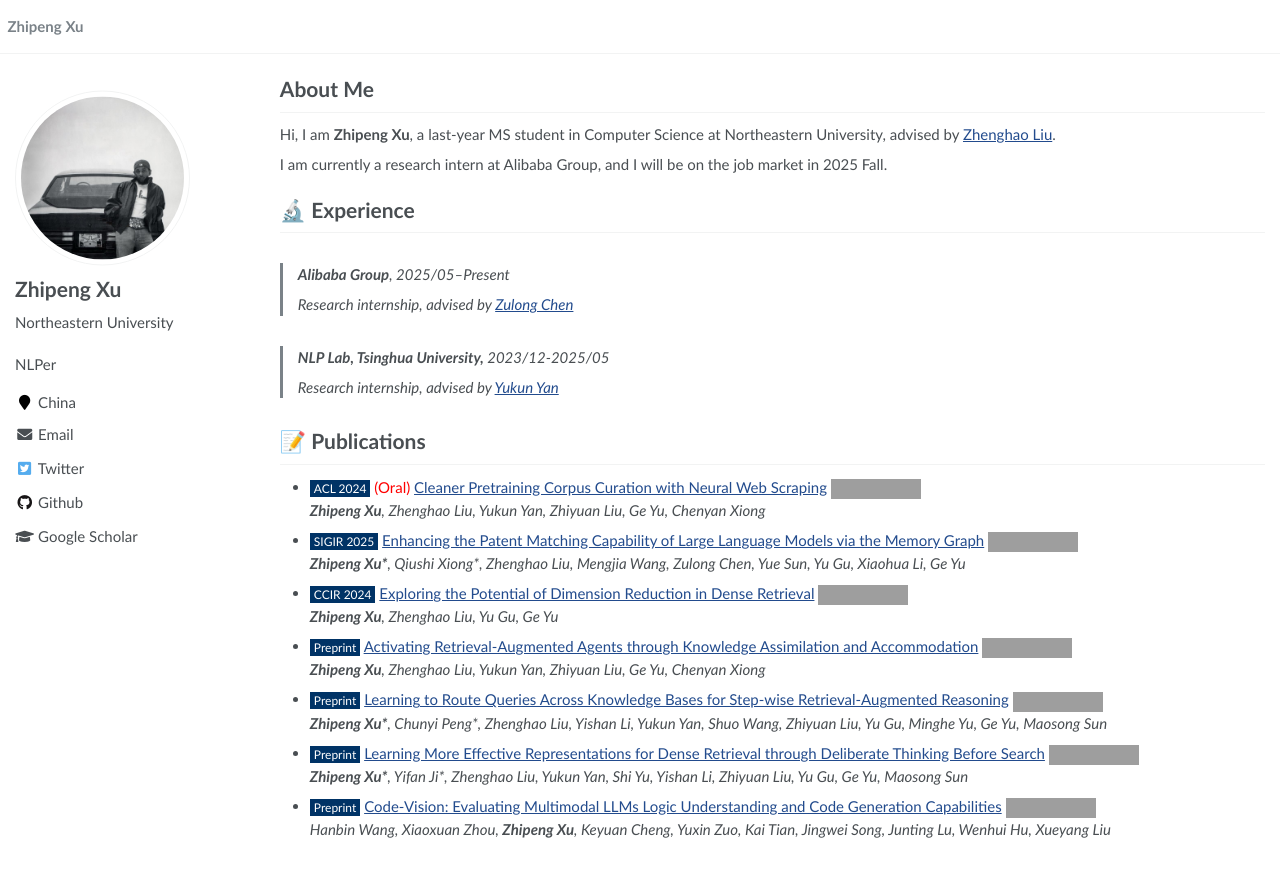
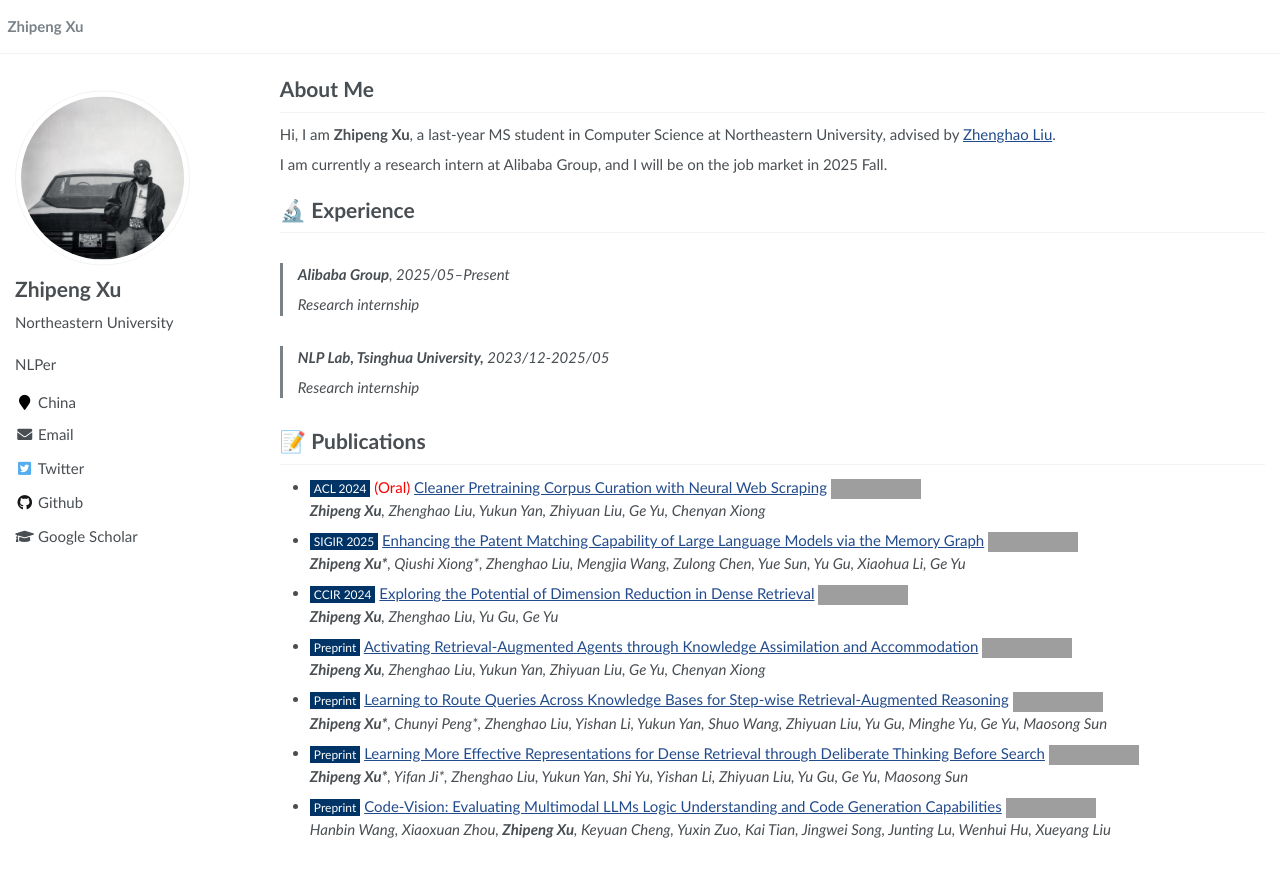
Before and after one commit to Pab1x/pab1x.github.io, a Jekyll site: the page built from _pages/about.md, in a window 1280 px wide, cut to the strip 0-877 px from the top of the page. Built offline with Jekyll 4.4.1, drawn with Linux system fonts in a browser that asks for light colours; grey boxes are pictures that could not be loaded.

Commit message:
Update about.md

```diff
--- a/_pages/about.md
+++ b/_pages/about.md
@@ -27,11 +27,11 @@ I am currently a research intern at Alibaba Group, and I will be on the job mark
 
 > **Alibaba Group**, 2025/05–Present
 >
-> Research internship, advised by [Zulong Chen](https://scholar.google.com/citations?user=nUVmSqUAAAAJ&hl=zh-CN)
+> Research internship
 
 > **NLP Lab, Tsinghua University,** 2023/12-2025/05
 >
-> Research internship, advised by [Yukun Yan](https://scholar.google.com/citations?user=B88nSvIAAAAJ&hl=zh-CN)
+> Research internship
 
 # 📝 Publications
 
```
